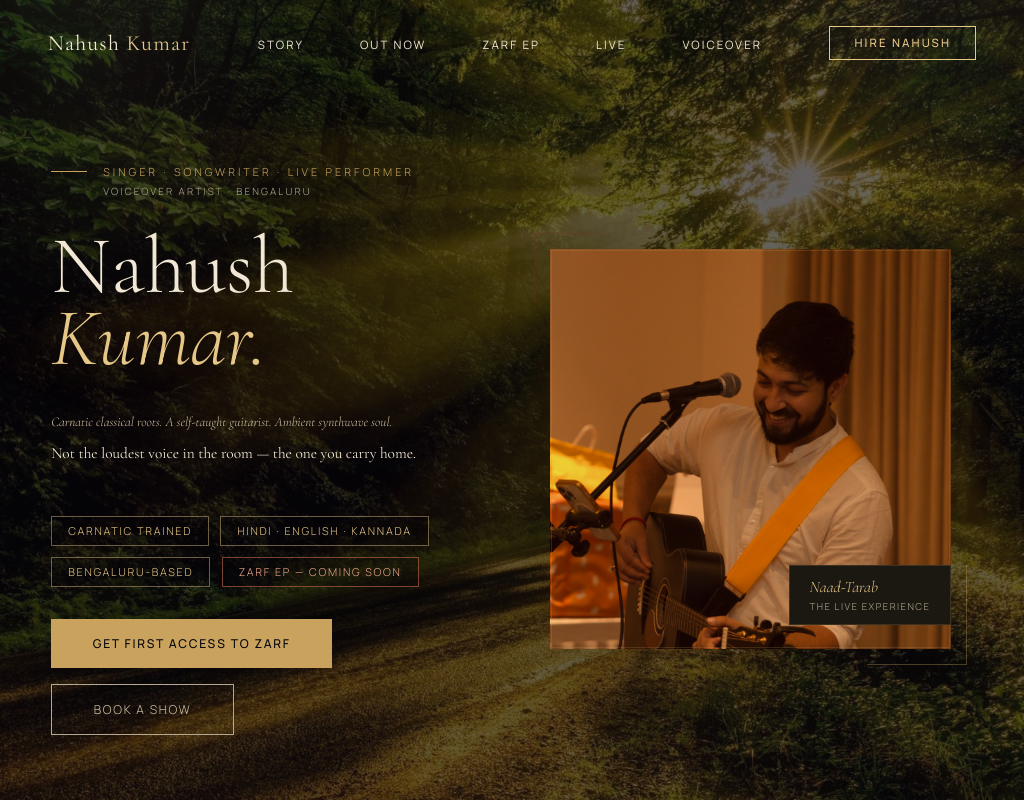
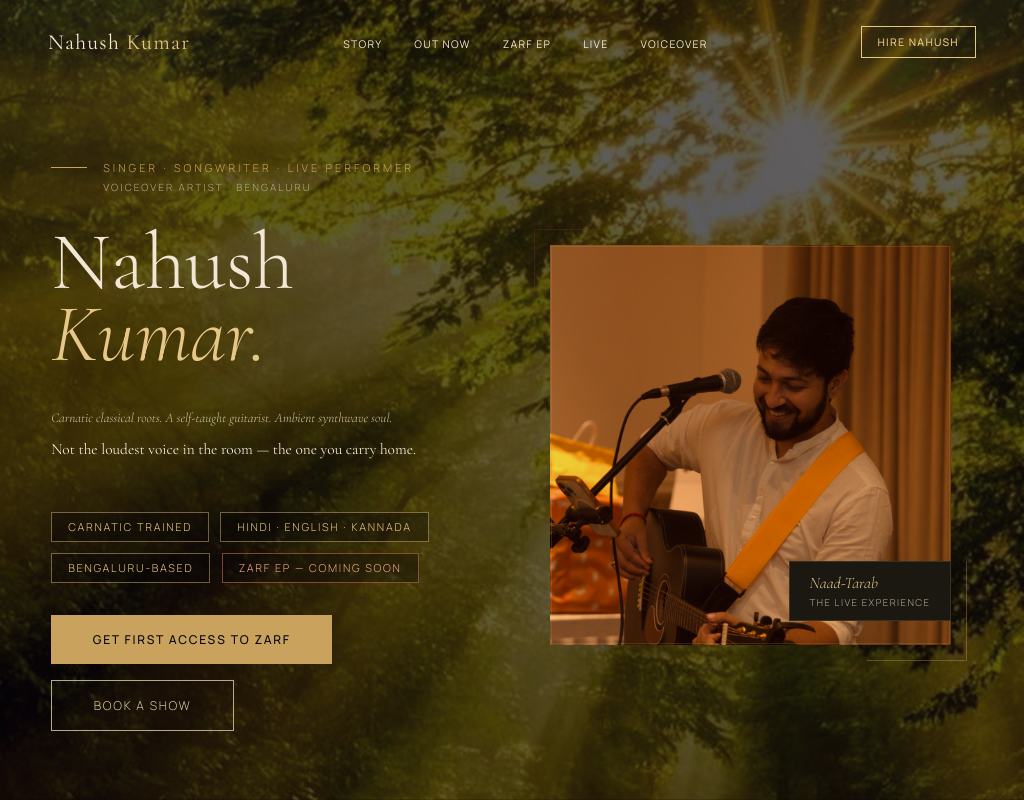
Before and after one commit to hektarstudios/nahushkumar, a plain HTML site: page index.html in a window 1024 px wide. Shown: the top 800 px of the page. Drawn offline with nearby package versions, Linux system fonts and the light colour scheme.

Commit message:
Update index.html

```diff
--- a/index.html
+++ b/index.html
@@ -120,6 +120,26 @@
     background-attachment: fixed;
   }
   #mob-bg-img { display: none; }
+
+  /* iPad / tablet: background-attachment:fixed is broken on iOS Safari —
+     switch to the mobile image rendered as a plain fixed-position element,
+     same strategy as mobile, covering 769px–1100px */
+  @media (min-width: 769px) and (max-width: 1100px) {
+    html {
+      background-image: none;
+    }
+    #mob-bg-img {
+      display: block;
+      position: fixed;
+      inset: 0;
+      z-index: 0;
+      background-image: url('assets/images/bg-stage-mobile.jpg');
+      background-size: cover;
+      background-position: center 25%;
+      pointer-events: none;
+    }
+  }
+
   @media (max-width: 768px) {
     html {
       background-image: none;
@@ -1017,12 +1037,17 @@
   /* RESPONSIVE */
   @media(max-width:1100px){
     nav,nav.scrolled { padding-left:3rem;padding-right:3rem; }
+    .nav-links { gap:2rem; }
+    .nav-links a { font-size:.66rem; letter-spacing:.12em; }
+    .nav-cta { padding:.5rem 1rem; font-size:.66rem; letter-spacing:.12em; }
     section { padding:6rem 3rem; }
     .naad-badge { right:0; }
     .hero-name { font-size:clamp(4rem,8vw,7rem); }
     .hero-tagline { font-size:clamp(0.8rem,1.3vw,1rem); max-width:480px; }
     .hero-tagline strong { font-size:clamp(0.9rem,1.5vw,1.1rem); }
     .hero-pills { margin-bottom:2rem; }
+    /* iPad: tighten hero top padding so content sits closer to the nav */
+    #hero { padding-top:clamp(4rem,7vh,6rem); }
   }
   @media(max-width:900px){
     #hero { grid-template-columns:1fr; }
```
